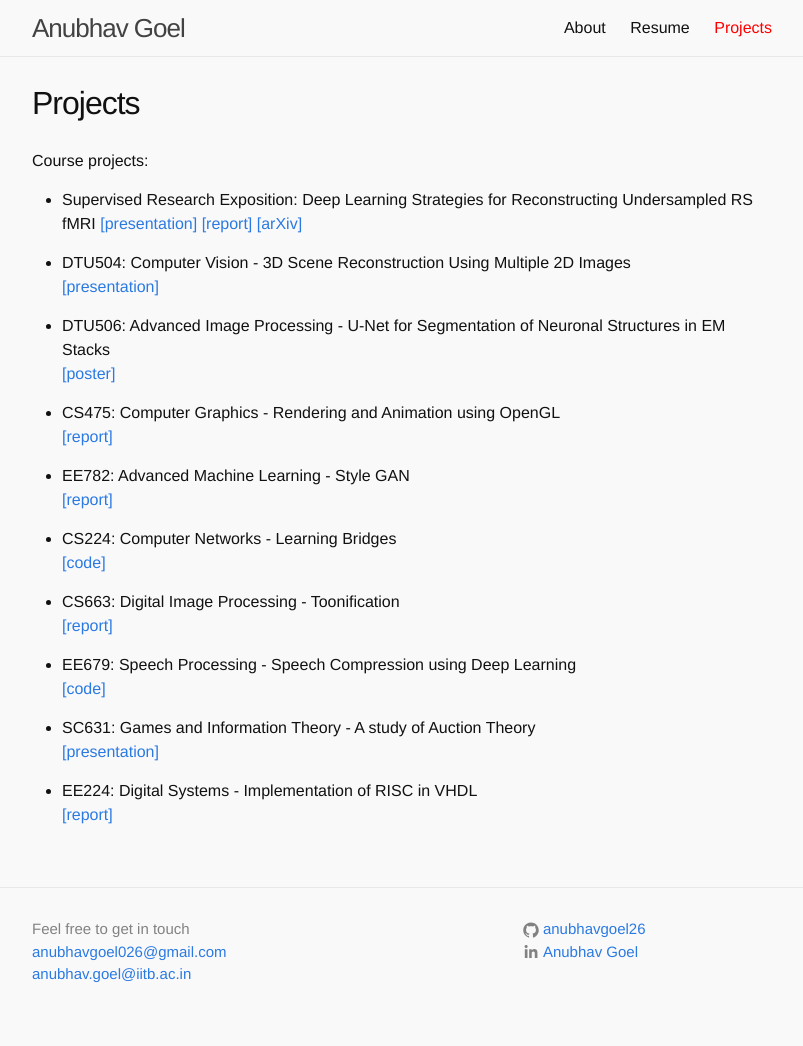
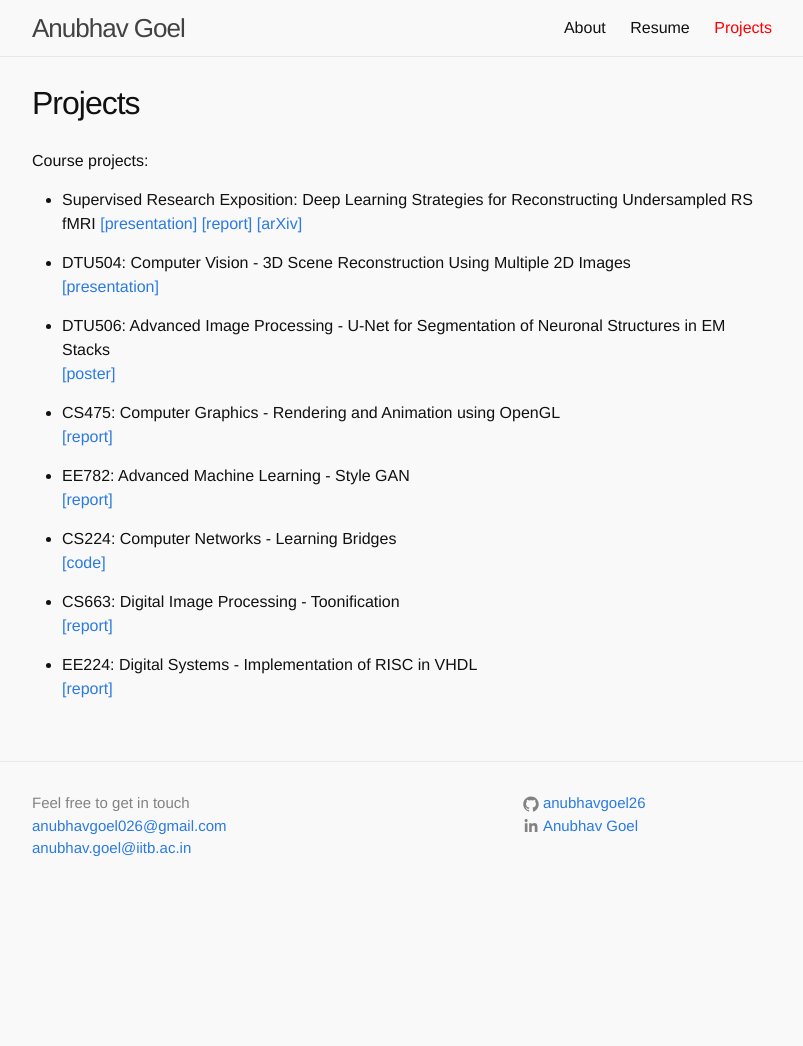
Before and after one commit to anubhavgoel26/anubhavgoel.github.io, a Jekyll site: the page built from _pages/projects.md, in a window 1280 px wide. Shown: the whole page, without its empty margins (238-1041 px from the left). Built offline with Jekyll 4.4.1, drawn with Linux system fonts in a browser that asks for light colours; after the commit the page ends 920 px from its top, so only the background shows below that.

```diff
--- a/_pages/projects.md
+++ b/_pages/projects.md
@@ -27,11 +27,5 @@
 * CS663: Digital Image Processing - Toonification
   [[report]](https://github.com/methi1999/CS663-DIP-Project)
 
-* EE679: Speech Processing - Speech Compression using Deep Learning
-  [[code]]({{ site.url }}/assets/pdf/ee679_paper_review.pdf)
-
-* SC631: Games and Information Theory - A study of Auction Theory
-  [[presentation]]({{ site.url }}/assets/pdf/sc631_auction_theory.pdf)
-
 * EE224: Digital Systems - Implementation of RISC in VHDL
   [[report]]({{ site.url }}/assets/pdf/risc_report.pdf)
```
